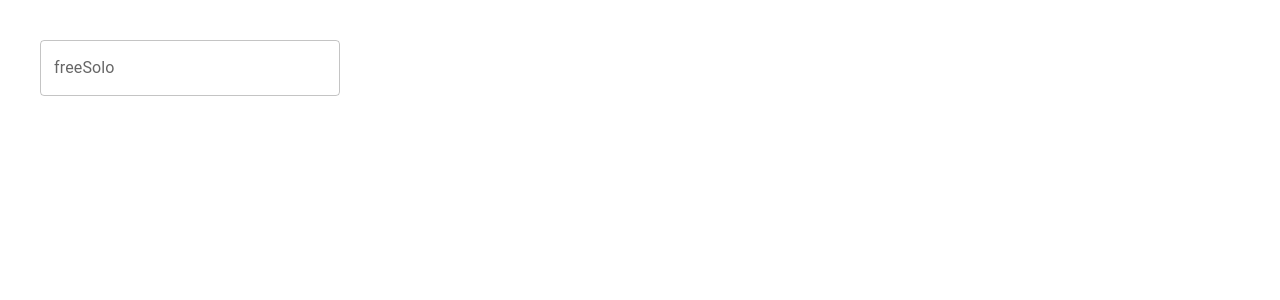
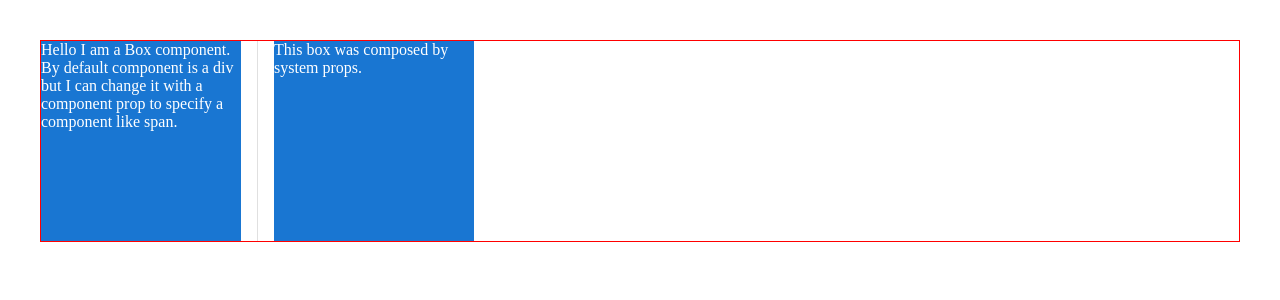
Before and after one commit to saltukkilinc/material-ui-dashboard, a React (Vite) app: page / in a window 1280 px wide. Shown: the top 300 px of the page. Built offline with nearby package versions, Linux system fonts and the light colour scheme.

Commit message:
add muiBox&Stack components

```diff
--- a/package.json
+++ b/package.json
@@ -14,7 +14,7 @@
     "@emotion/react": "^11.11.1",
     "@emotion/styled": "^11.11.0",
     "@mui/icons-material": "^5.14.1",
-    "@mui/material": "^5.14.1",
+    "@mui/material": "^5.14.2",
     "react": "^18.2.0",
     "react-dom": "^18.2.0",
     "react-router-dom": "^6.14.2"
--- a/src/App.tsx
+++ b/src/App.tsx
@@ -6,7 +6,8 @@
 //import MuiCheckbox from "./components/muiCheckbox";
 // import MuiSwitch from "./components/muiSwitch/indesx";
 // import MuiRating from "./components/muiRating";
-import MuiAutocomplete from "./components/muiAutocomplete";
+// import MuiAutocomplete from "./components/muiAutocomplete";
+import MuiLayout from "./components/muiLayout";
 
 import "./App.css";
 
@@ -22,7 +23,8 @@ function App() {
       {/* <MuiCheckbox /> */}
       {/* <MuiSwitch /> */}
       {/* <MuiRating /> */}
-      <MuiAutocomplete />
+      {/* <MuiAutocomplete /> */}
+      <MuiLayout />
     </div>
   );
 }
--- /dev/null
+++ b/src/components/muiLayout/index.tsx
@@ -0,0 +1,46 @@
+import React from "react";
+import { Box, Stack, Divider } from "@mui/material";
+
+const MuiLayout = () => {
+  return (
+    <Stack
+      sx={{
+        border: "1px solid red",
+      }}
+      spacing={2}
+      direction="row"
+      divider={<Divider orientation="vertical" flexItem />}
+    >
+      <Box
+        sx={{
+          backgroundColor: "primary.main",
+          width: "200px",
+          height: "200px",
+          color: "white",
+          "&:hover": {
+            backgroundColor: "primary.dark",
+          },
+        }}
+      >
+        Hello I am a Box component. By default component is a div but I can
+        change it with a component prop to specify a component like span.
+      </Box>
+      <Box
+        component="span"
+        width="200px"
+        height="200px"
+        bgcolor="primary.main"
+        color="white"
+        sx={{
+          "&:hover": {
+            backgroundColor: "primary.dark",
+          },
+        }}
+      >
+        This box was composed by system props.
+      </Box>
+    </Stack>
+  );
+};
+
+export default MuiLayout;
```
Also changed, not shown: 1 other file (tests, documents, lock files or other folders).
